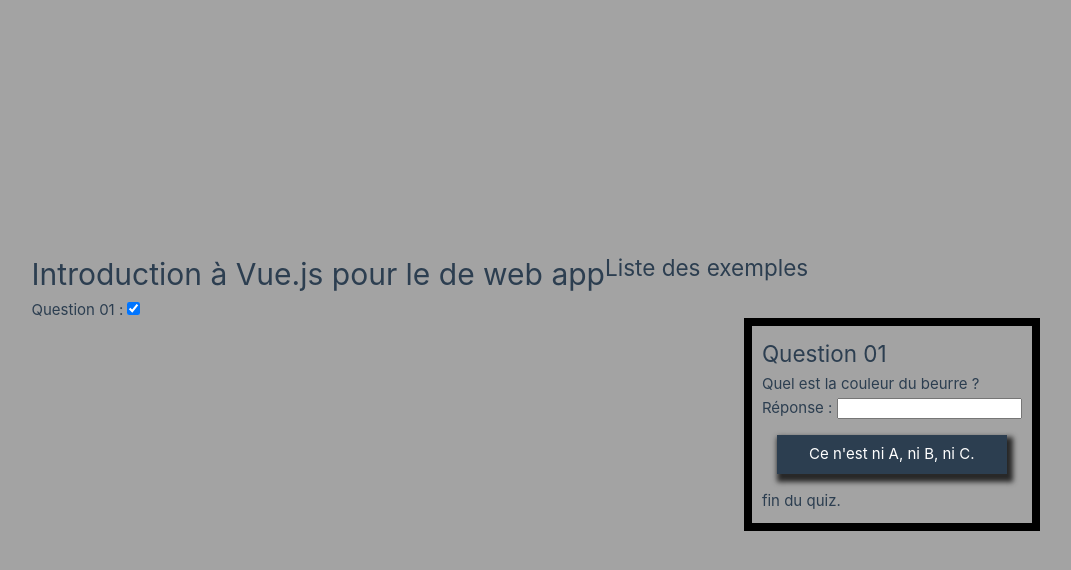
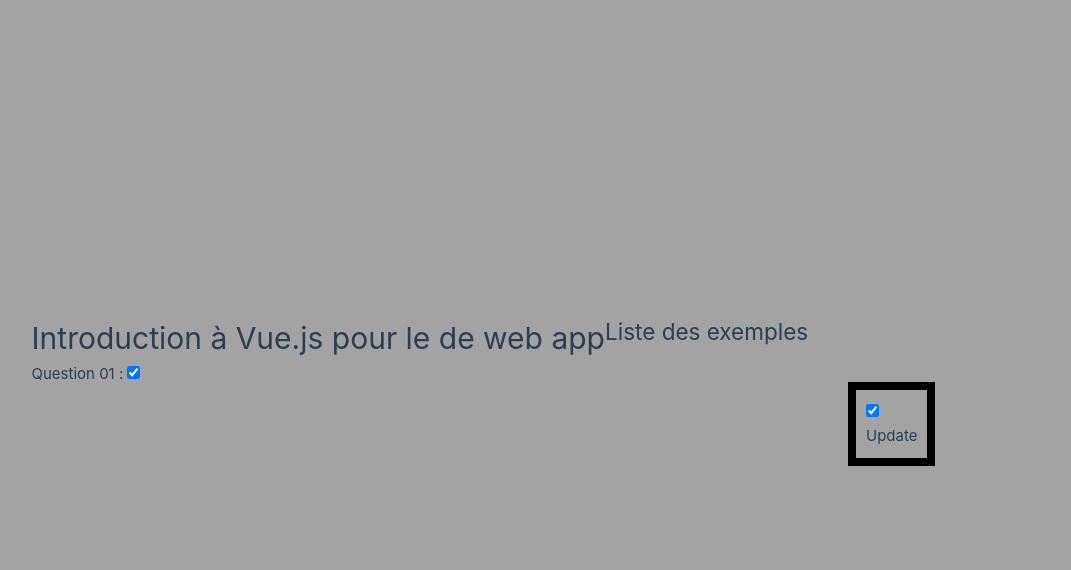
Before and after one commit to prof-moevus/sae_2025_vuejs, a Vue app: page / in a window 1280 px wide. Both pictures are taken after a click on the checkbox "Question 01 :". Shown: the top 570 px of the page, without its empty margins (35-1106 px from the left). Built offline with nearby package versions, Linux system fonts and the light colour scheme.

Commit message:
Add DemoCyclesDeVie.vue

```diff
--- a/src/App.vue
+++ b/src/App.vue
@@ -1,6 +1,7 @@
 <script setup>
 import {ref} from 'vue'
 import Question01 from "@/components/Question01.vue";
+import DemoCyclesDeVie from "@/components/DemoCyclesDeVie.vue";
 
 const showQuestion01 = ref(false);
 function myLog() {
@@ -14,13 +15,12 @@
   <h2>Liste des exemples</h2>
     <div>
       <label for="Question01">Question 01 : </label>
-      <input v-model="showQuestion01" id="Question01" @click="myLog" type="checkbox" name="Question01">
+      <input v-model="showQuestion01" id="Question01" type="checkbox" name="Question01">
     </div>
 
   <div class="exemple">
-    <Question01 v-if="showQuestion01"/>
-
-    <p v-show="!showQuestion01" >demo v0show</p>
+<!--    <Question01 v-if="showQuestion01"/>-->
+<DemoCyclesDeVie v-if="showQuestion01"></DemoCyclesDeVie>
   </div>
 
 </template>
--- /dev/null
+++ b/src/components/DemoCyclesDeVie.vue
@@ -0,0 +1,71 @@
+<script setup>
+import {
+  onBeforeMount,
+  onMounted,
+  onBeforeUpdate,
+  onUpdated,
+  onBeforeUnmount,
+  onUnmounted,
+  onErrorCaptured
+} from 'vue'
+import { ref } from 'vue'
+
+// Avant le montage du composant
+onBeforeMount(() => {
+  console.log('Le composant va être monté')
+})
+
+// Après le montage (DOM accessible)
+onMounted(() => {
+  console.log('Le composant est monté')
+  // Idéal pour les initialisations qui nécessitent l'accès au DOM
+  // - Appels API
+  // - Configuration de bibliothèques tierces
+  // - Ajout d'écouteurs d'événements
+})
+
+// Avant une mise à jour
+onBeforeUpdate(() => {
+  console.log('Le composant va être mis à jour')
+})
+
+// Après une mise à jour
+onUpdated(() => {
+  console.log('Le composant a été mis à jour')
+  // Le DOM est maintenant à jour avec les changements
+  // ⚠️ Évitez de modifier l'état ici, cela pourrait créer une boucle infinie
+
+  setTimeout(()=>{
+    test.value = !test.value
+  }, 1000)
+})
+
+// Avant la destruction
+onBeforeUnmount(() => {
+  console.log('Le composant va être détruit')
+})
+
+// Après la destruction
+onUnmounted(() => {
+  console.log('Le composant a été détruit')
+  // Idéal pour le nettoyage
+  // - Supprimer les écouteurs d'événements
+  // - Annuler les requêtes en cours
+  // - Arrêter les timers
+})
+
+// Capture des erreurs dans les composants descendants
+onErrorCaptured((err, instance, info) => {
+  console.error('Erreur capturée:', err)
+  // Retourner false empêche la propagation de l'erreur
+  return false
+})
+
+const test = ref(true)
+</script>
+
+<template>
+
+  <input v-model="test" type="checkbox"/>
+  <p v-if="test">Update</p>
+</template>
```
